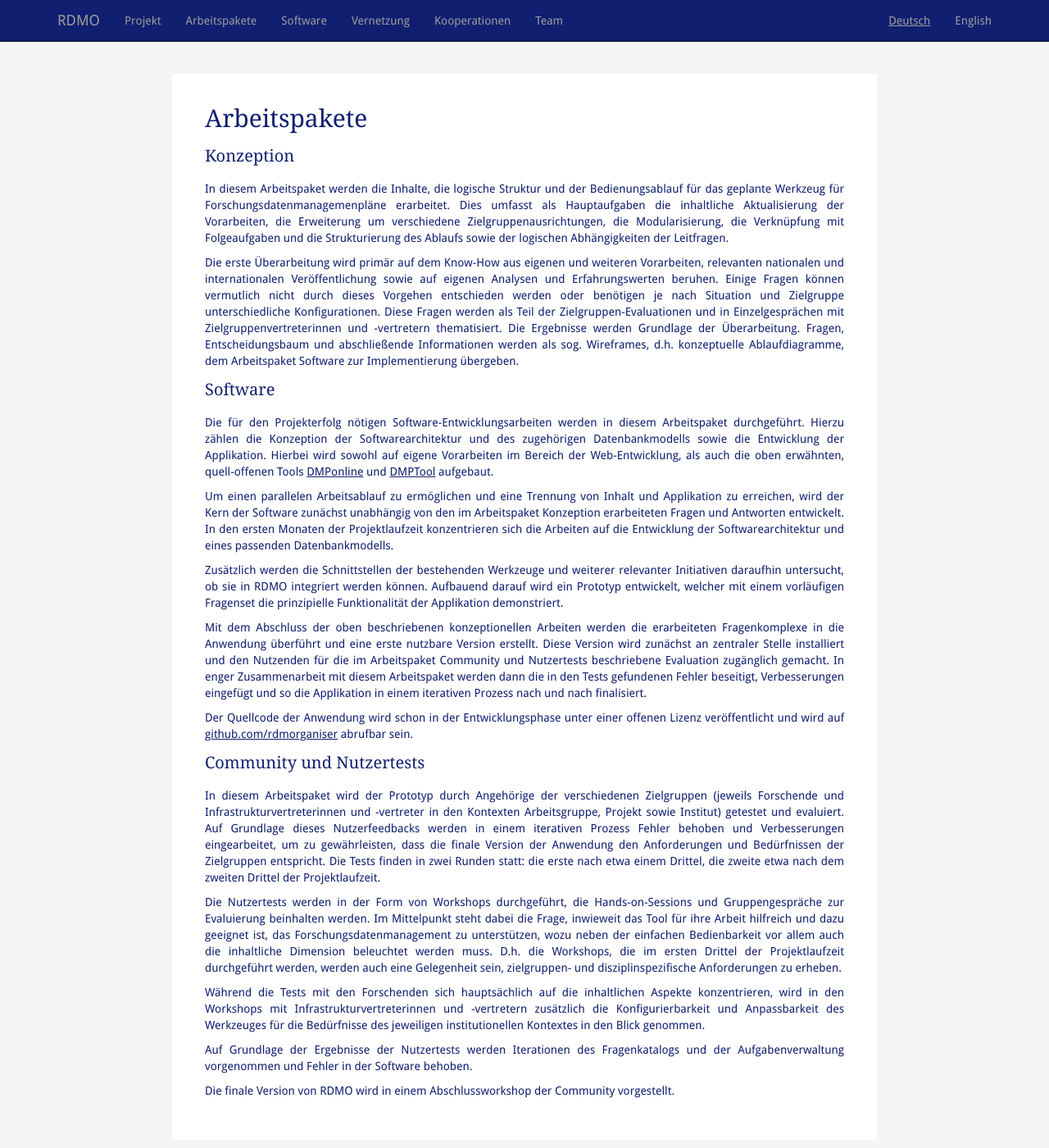
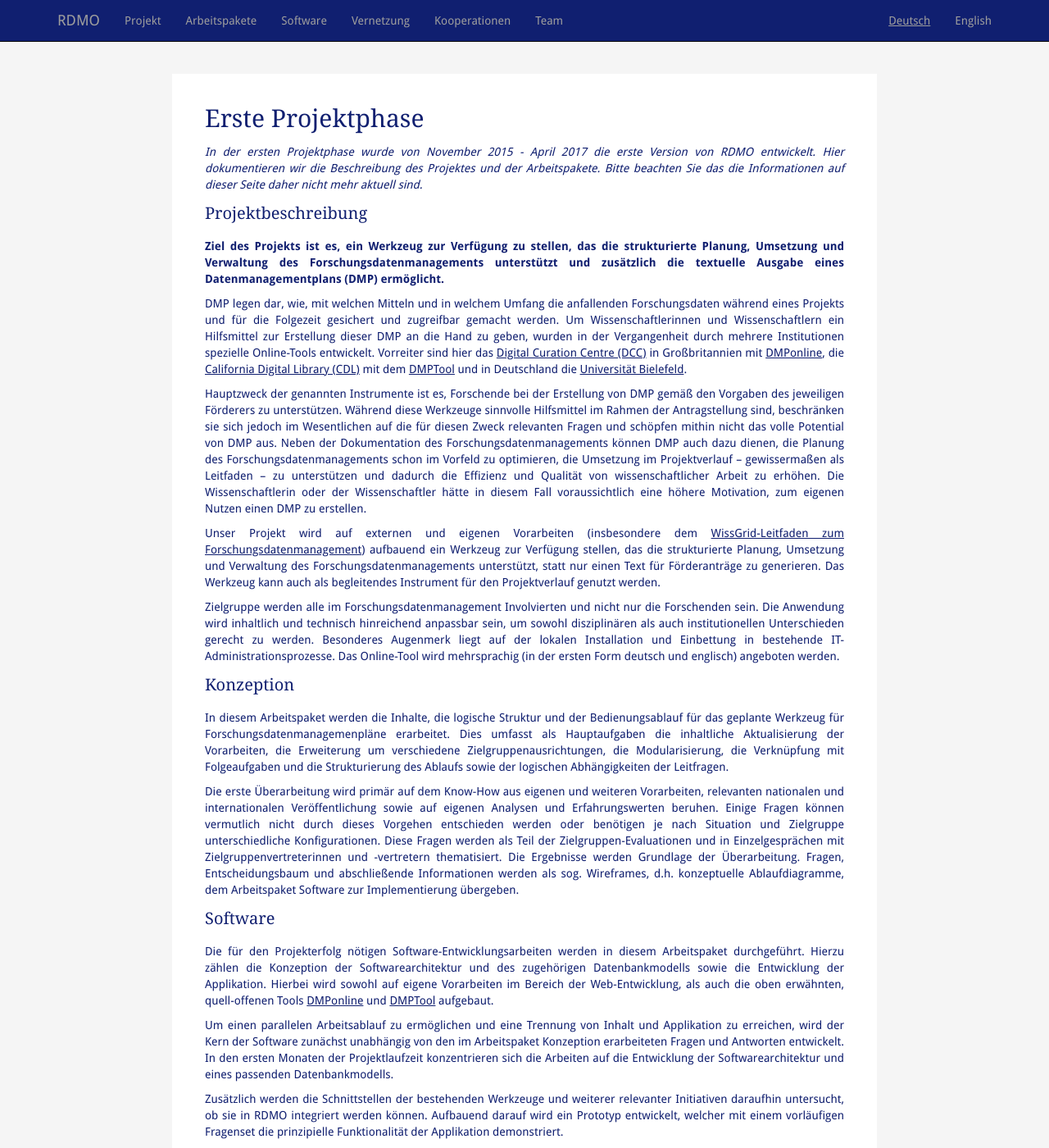
Before and after one commit to rdmorganiser/rdmorganiser.github.io, a Jekyll site: the page built from erste-projektphase.md, in a window 1280 px wide and 1400 px high. Shown: the whole window at 82% size. Built offline with Jekyll 4.4.1, drawn with Linux system fonts in a browser that asks for light colours; our own code applies the rules of GitHub Pages for plain Markdown files.

```diff
--- a/_config.yml
+++ b/_config.yml
@@ -20,6 +20,10 @@ navitems:
     path:
       de: /projekt
       en: /en/project
+  phase1:
+    path:
+      de: /erste-projektphase
+      en: /en/first-project-phase
   workpackages:
     label:
       de: Arbeitspakete
--- a/css/style.scss
+++ b/css/style.scss
@@ -211,7 +211,7 @@ footer .fhp-logo {
     padding-bottom: 20px;
 }
 footer .kit-logo {
-    width: 50%;
+    width: 30%;
 }
 footer .dfg-logo {
     width: 70%;
--- a/arbeitspakete_I.md
+++ b/erste-projektphase.md
@@ -1,12 +1,27 @@
 ---
 layout: page
 
-key: workpackages
+key: phase1
 lang: de
 ---
 
-Arbeitspakete
-=============
+Erste Projektphase
+==================
+
+*In der ersten Projektphase wurde von November 2015 - April 2017 die erste Version von RDMO entwickelt. Hier dokumentieren wir die Beschreibung des Projektes und der Arbeitspakete. Bitte beachten Sie das die Informationen auf dieser Seite daher nicht mehr aktuell sind.*
+
+Projektbeschreibung
+-------------------
+
+**Ziel des Projekts ist es, ein Werkzeug zur Verfügung zu stellen, das die strukturierte Planung, Umsetzung und Verwaltung des Forschungsdatenmanagements unterstützt und zusätzlich die textuelle Ausgabe eines Datenmanagementplans (DMP) ermöglicht.**
+
+DMP legen dar, wie, mit welchen Mitteln und in welchem Umfang die anfallenden Forschungsdaten während eines Projekts und für die Folgezeit gesichert und zugreifbar gemacht werden. Um Wissenschaftlerinnen und Wissenschaftlern ein Hilfsmittel zur Erstellung dieser DMP an die Hand zu geben, wurden in der Vergangenheit durch mehrere Institutionen spezielle Online-Tools entwickelt. Vorreiter sind hier das [Digital Curation Centre (DCC)](http://www.dcc.ac.uk) in Großbritannien mit [DMPonline](https://dmponline.dcc.ac.uk), die [California Digital Library (CDL)](http://www.cdlib.org) mit dem [DMPTool](https://dmptool.org/) und in Deutschland die [Universität Bielefeld](https://data.uni-bielefeld.de/de/data-management-plan).
+
+Hauptzweck der genannten Instrumente ist es, Forschende bei der Erstellung von DMP gemäß den Vorgaben des jeweiligen Förderers zu unterstützen. Während diese Werkzeuge sinnvolle Hilfsmittel im Rahmen der Antragstellung sind, beschränken sie sich jedoch im Wesentlichen auf die für diesen Zweck relevanten Fragen und schöpfen mithin nicht das volle Potential von DMP aus. Neben der Dokumentation des Forschungsdaten­manage­ments können DMP auch dazu dienen, die Planung des Forschungsdatenmanagements schon im Vorfeld zu optimieren, die Umsetzung im Projektverlauf – gewissermaßen als Leitfaden – zu unterstützen und dadurch die Effizienz und Qualität von wissenschaftlicher Arbeit zu erhöhen. Die Wissenschaftlerin oder der Wissenschaftler hätte in diesem Fall voraussichtlich eine höhere Moti­vation, zum eigenen Nutzen einen DMP zu erstellen.
+
+Unser Projekt wird auf externen und eigenen Vorarbeiten (insbesondere dem [WissGrid-Leitfaden zum Forschungsdatenmanagement]({{ site.baseurl }}/docs/Leitfaden_Data-Management-WissGrid.pdf)) aufbauend ein Werkzeug zur Verfügung stellen, das die strukturierte Planung, Umsetzung und Verwaltung des For­schungs­datenmanagements unterstützt, statt nur einen Text für Förderanträge zu generieren. Das Werkzeug kann auch als begleitendes Instrument für den Projektverlauf genutzt werden.
+
+Zielgruppe werden alle im Forschungsdatenmanagement Involvierten und nicht nur die For­schenden sein. Die Anwendung wird inhaltlich und technisch hinreichend anpassbar sein, um sowohl dis­zi­plinären als auch institutionellen Unterschieden gerecht zu werden. Besonderes Augenmerk liegt auf der lokalen Installation und Einbettung in bestehende IT-Administrationsprozesse. Das Online-Tool wird mehrsprachig (in der ersten Form deutsch und englisch) angeboten werden.
 
 Konzeption
 ----------
```
Also changed, not shown: en/first-project-phase.md (added, +57 -0 lines), en/project_I.md (deleted, +0 -23 lines), en/workpackages_I.md (deleted, +0 -38 lines), feed.xml (deleted, +0 -30 lines), projekt.md (+2 -0 lines), projekt_I.md (deleted, +0 -24 lines), index.md (line endings or trailing spaces).
